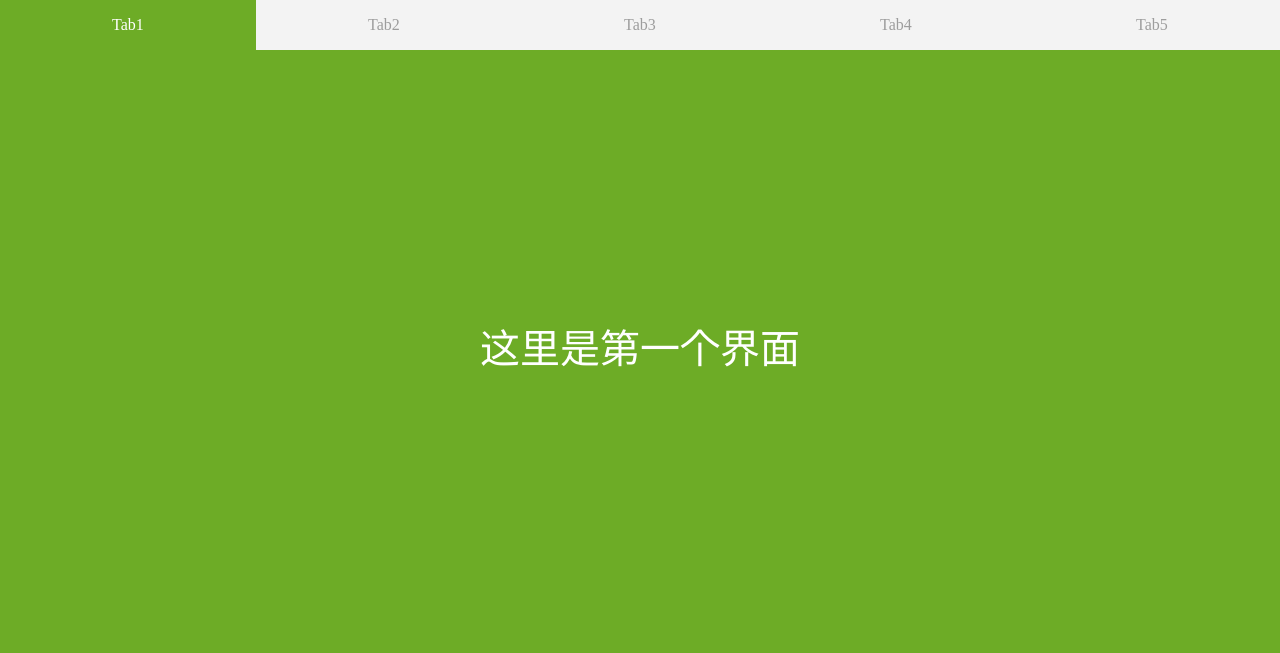
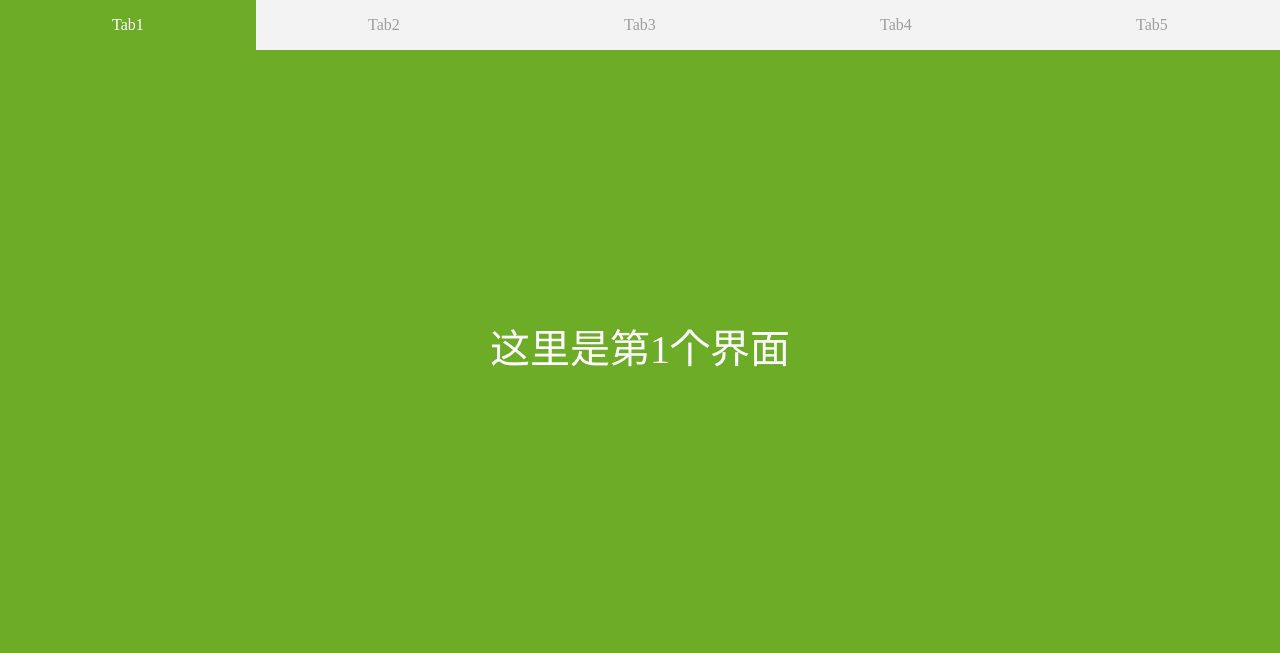
Before and after one commit to qqyh-1/project_01, a plain HTML site: page index.html in a window 1280 px wide. Drawn offline with Linux system fonts and the light colour scheme.

Commit message:
初始化了index.html文件

```diff
--- a/index.html
+++ b/index.html
@@ -67,7 +67,7 @@
         <a href="javascript:;">Tab5</a>
     </div>
     <div class="th">
-        <div class="box" style="display: block;">这里是第一个界面</div>
+        <div class="box" style="display: block;">这里是第1个界面</div>
         <div class="box">这里是第二个界面</div>
         <div class="box">这里是第三个界面</div>
         <div class="box">这里是第四个界面</div>
```
